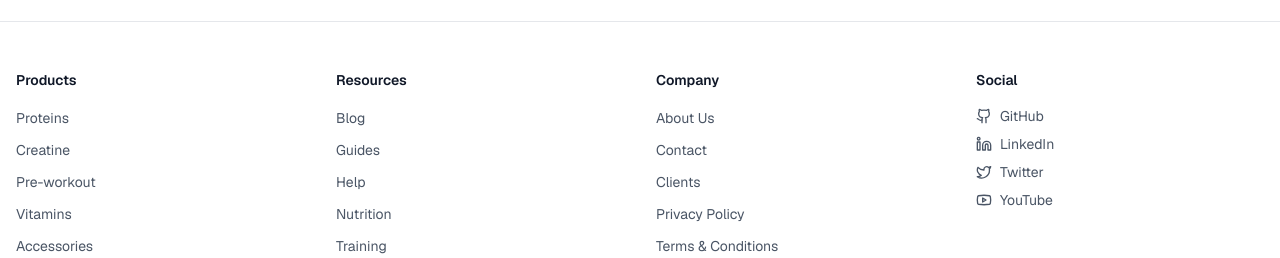
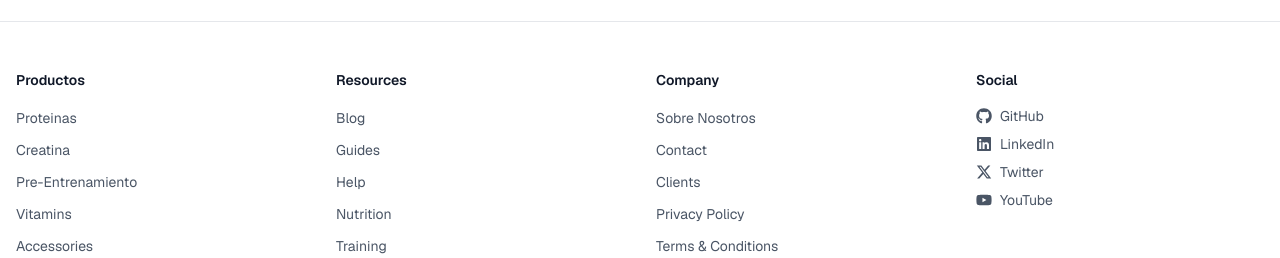
Before and after one commit to francozeta/vitaforge, a Next.js app: page / in a window 1280 px wide. Shown: the part 2658-2916 px from the top of the page. Built offline with nearby package versions, Linux system fonts and the light colour scheme; no server answers.

Commit message:
feat: update featured products image and localize footer content to Spanish

```diff
--- a/components/home/featured-products.tsx
+++ b/components/home/featured-products.tsx
@@ -11,7 +11,7 @@ const featuredProducts = [
     name: "Premium Whey Protein",
     description: "25g of protein per serving with essential amino acids",
     price: 49.99,
-    image: "/assorted-protein-powders.png",
+    image: "https://twkldqdlsxiobvhsfwzh.supabase.co/storage/v1/object/public/testimonials//p-1.jpg",
     badge: "Best Seller",
     category: "proteins",
   },
--- a/components/home/footer.tsx
+++ b/components/home/footer.tsx
@@ -1,5 +1,6 @@
 import Link from "next/link"
 import { Github, Linkedin, Twitter, Youtube } from "lucide-react"
+import { FaGithub, FaLinkedin, FaXTwitter, FaYoutube } from "react-icons/fa6";
 
 export default function Footer() {
   return (
@@ -8,21 +9,21 @@ export default function Footer() {
         <div className="grid grid-cols-2 gap-8 md:grid-cols-4">
           {/* Column 1: Products */}
           <div>
-            <h3 className="mb-4 text-sm font-semibold text-gray-900">Products</h3>
+            <h3 className="mb-4 text-sm font-semibold text-gray-900">Productos</h3>
             <ul className="space-y-2">
               <li>
                 <Link href="#" className="text-sm text-gray-600 hover:text-gray-900">
-                  Proteins
+                  Proteinas
                 </Link>
               </li>
               <li>
                 <Link href="#" className="text-sm text-gray-600 hover:text-gray-900">
-                  Creatine
+                  Creatina
                 </Link>
               </li>
               <li>
                 <Link href="#" className="text-sm text-gray-600 hover:text-gray-900">
-                  Pre-workout
+                  Pre-Entrenamiento
                 </Link>
               </li>
               <li>
@@ -76,7 +77,7 @@ export default function Footer() {
             <ul className="space-y-2">
               <li>
                 <Link href="#" className="text-sm text-gray-600 hover:text-gray-900">
-                  About Us
+                  Sobre Nosotros
                 </Link>
               </li>
               <li>
@@ -107,26 +108,26 @@ export default function Footer() {
             <h3 className="mb-4 text-sm font-semibold text-gray-900">Social</h3>
             <ul className="space-y-2">
               <li>
-                <Link href="#" className="flex items-center text-sm text-gray-600 hover:text-gray-900">
-                  <Github className="mr-2 h-4 w-4" />
+                <Link href="https://github.com/francozeta/vitaforge" className="flex items-center text-sm text-gray-600 hover:text-gray-900" target="_blank">
+                  <FaGithub className="mr-2 h-4 w-4" />
                   GitHub
                 </Link>
               </li>
               <li>
                 <Link href="#" className="flex items-center text-sm text-gray-600 hover:text-gray-900">
-                  <Linkedin className="mr-2 h-4 w-4" />
+                  <FaLinkedin className="mr-2 h-4 w-4" />
                   LinkedIn
                 </Link>
               </li>
               <li>
                 <Link href="#" className="flex items-center text-sm text-gray-600 hover:text-gray-900">
-                  <Twitter className="mr-2 h-4 w-4" />
+                  <FaXTwitter className="mr-2 h-4 w-4" />
                   Twitter
                 </Link>
               </li>
               <li>
                 <Link href="#" className="flex items-center text-sm text-gray-600 hover:text-gray-900">
-                  <Youtube className="mr-2 h-4 w-4" />
+                  <FaYoutube className="mr-2 h-4 w-4" />
                   YouTube
                 </Link>
               </li>
```
